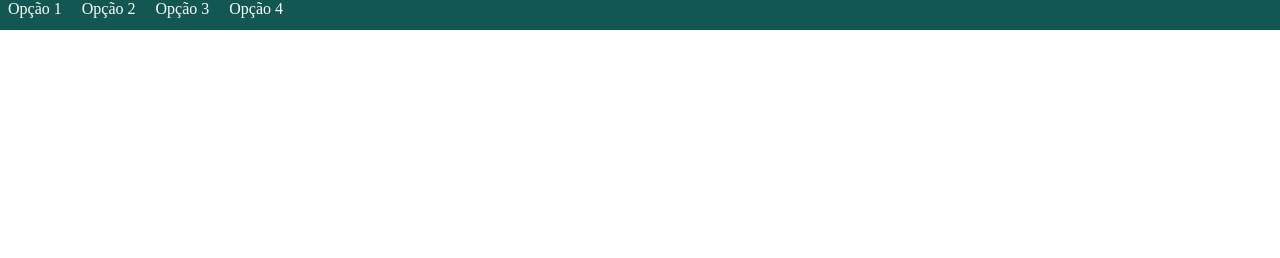
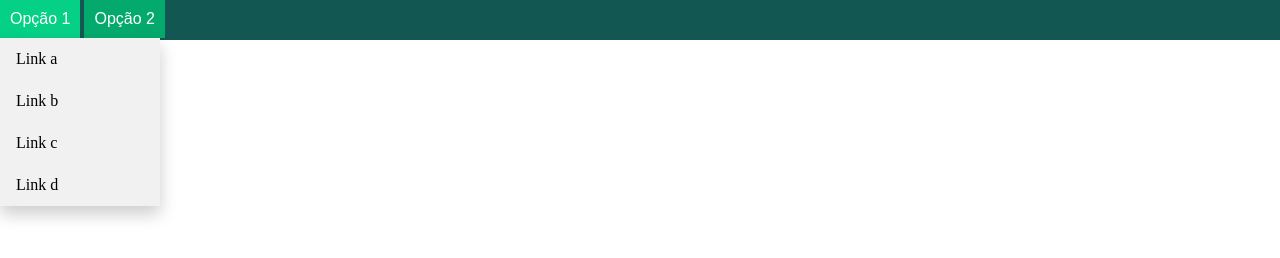
Before and after one commit to gedeoncordeiro/SiteLegal, a plain HTML site: page index.html in a window 1280 px wide. Drawn offline with Linux system fonts and the light colour scheme.

Commit message:
alterações

```diff
--- a/index.html
+++ b/index.html
@@ -9,10 +9,25 @@
 </head>
 <body>
     <header>
-        <a href="#">Opção 1</a>
-        <a href="#">Opção 2</a>
-        <a href="#">Opção 3</a>
-        <a href="#">Opção 4</a>
+        <div class="dropdown">
+            <button class="dropBtn">Opção 1</button>
+            <div class="dropContent">
+                <a href="#">Link a</a>
+                <a href="#">Link b</a>
+                <a href="#">Link c</a>
+                <a href="#">Link d</a>
+            </div>
+        </div>
+        <div class="dropdown">
+            <button class="dropBtn">Opção 2</button>
+            <div class="dropContent">
+                <a href="#">Link a</a>
+                <a href="#">Link b</a>
+                <a href="#">Link c</a>
+                <a href="#">Link d</a>
+            </div>
+        </div>
+
     </header>
 
 </body>
--- a/style.css
+++ b/style.css
@@ -6,12 +6,41 @@ header{
     background-color: rgb(19, 87, 83);
     color: white;
     width: 100%;
-    height: 30px;
+    height: 40px;
 
 
 }
-header a{
+
+
+.dropBtn{
+    background-color: #04aa6d;
+    color: white;
+    padding: 10px;
+    font-size: 16px;
+    border: none;
+}
+.dropdown{
+    position: relative;
+    display: inline-block;
+}
+
+.dropContent{
+    display: none;
+    position: absolute;
+    background-color: #f1f1f1;
+    min-width: 160px;
+    box-shadow: 0px 8px 16px 0px rgba(0, 0, 0, .2);
+    z-index: 1;
+
+}
+
+.dropContent a{
+    color: black;
+    padding: 12px 16px;
     text-decoration: none;
-    color: white;
-    padding: 8px;
+    display: block;
+
 }
+.dropContent a:hover{background-color: #21f0a4;}
+.dropdown:hover .dropContent{display: block;}
+.dropdown:hover .dropBtn{background-color: #05d186;}
```
